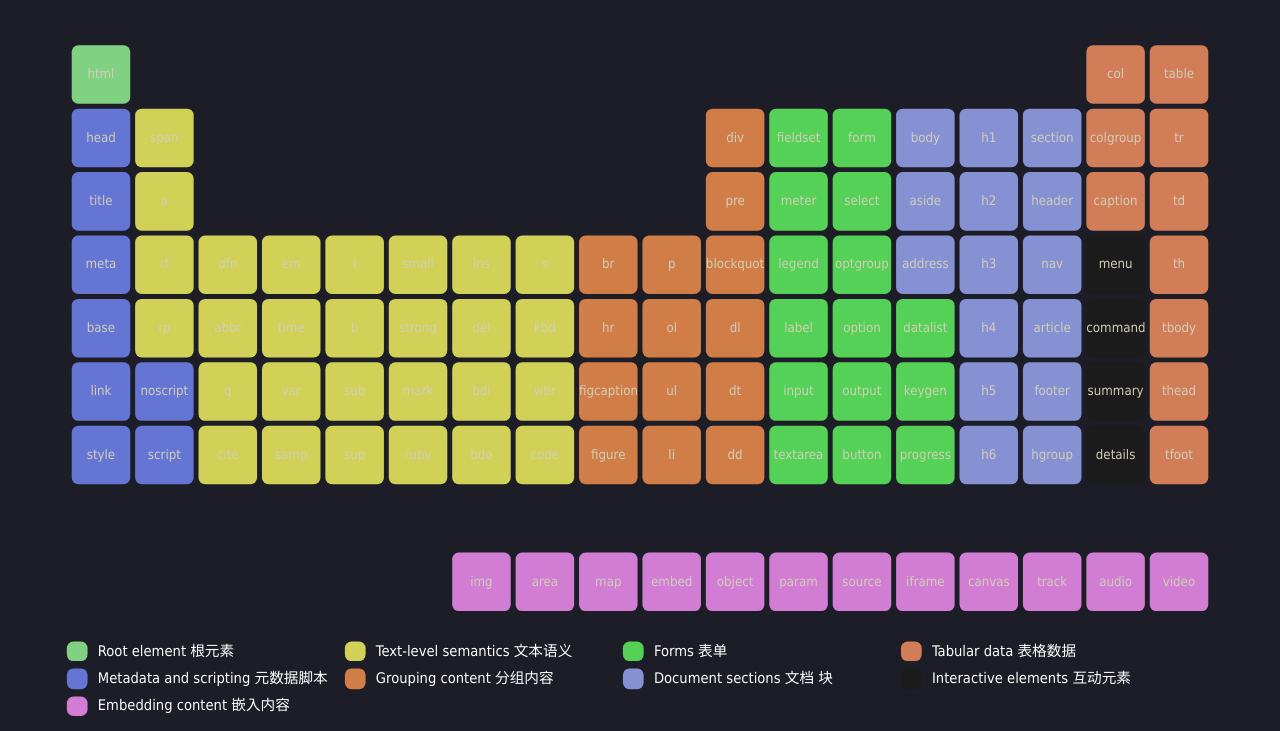
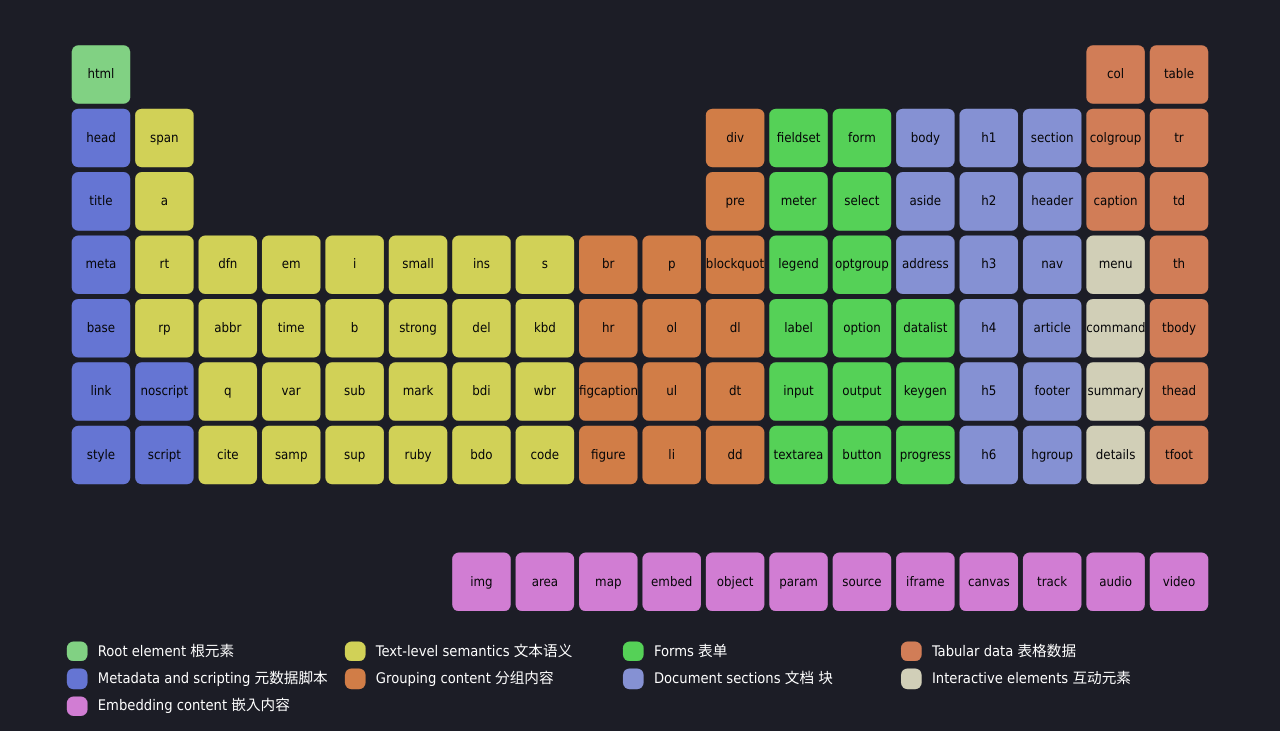
Before and after one commit to EquinoxFlowerJG/Periodic_Table_of_the_HTML5_Elements, a plain HTML site: page index.html in a window 1280 px wide. Shown: the part 69-800 px from the top of the page. Drawn offline with Linux system fonts and the light colour scheme.

Commit message:
feat: 修复色彩异常.

```diff
--- a/css/periodic-table.css
+++ b/css/periodic-table.css
@@ -71,10 +71,8 @@ table#elements td {
 
 ul#legend .icon,
 table#elements td .icon {
-  /* background: white url("/images/periodic-table/background.png") bottom left
-    repeat-x; */
-  background-color: rgb(29, 28, 25);
-  color: rgb(255, 253, 221);
+  background-color: rgb(255, 253, 221);
+  color: black;
   cursor: pointer;
   display: block;
   font-size: 0.9em;
```
